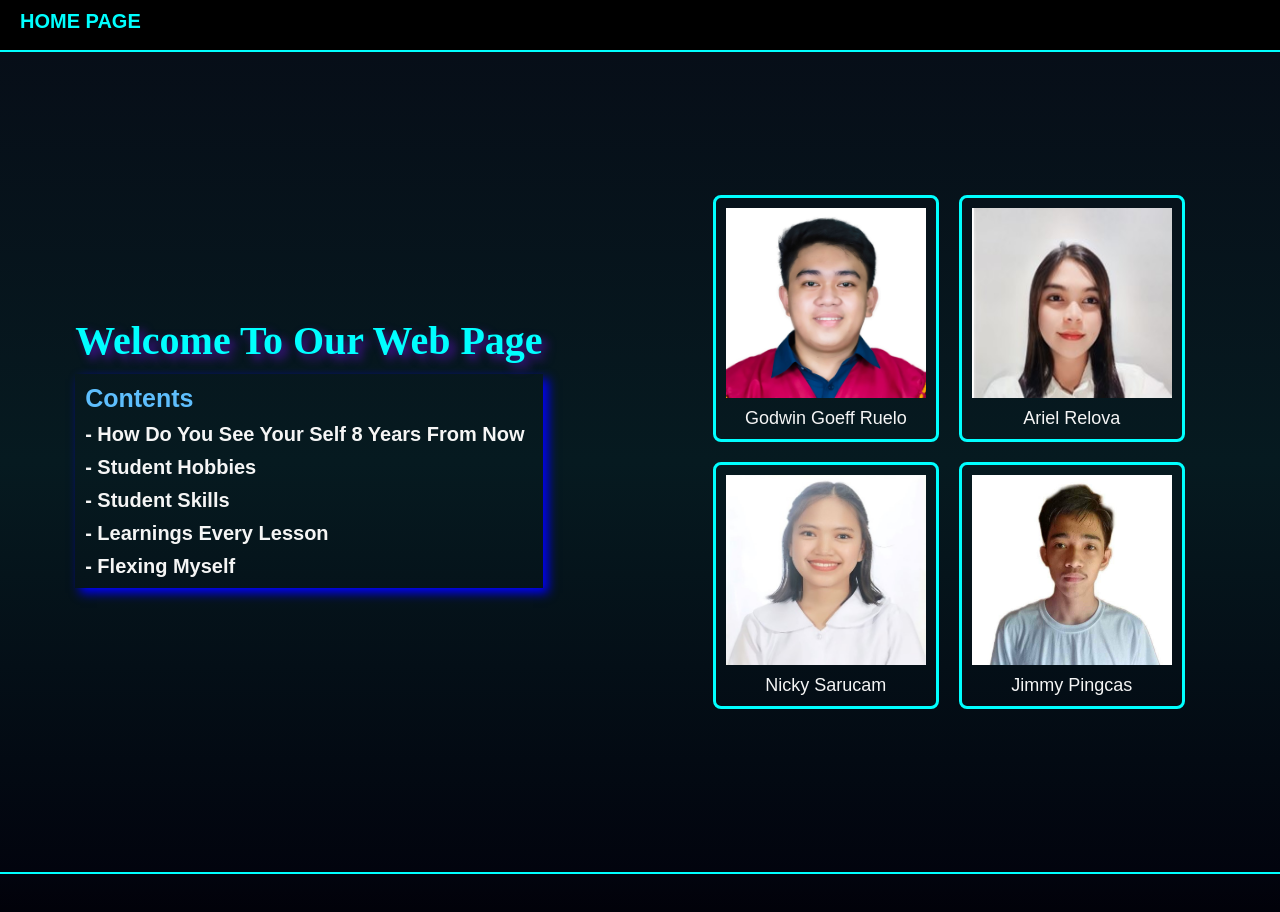
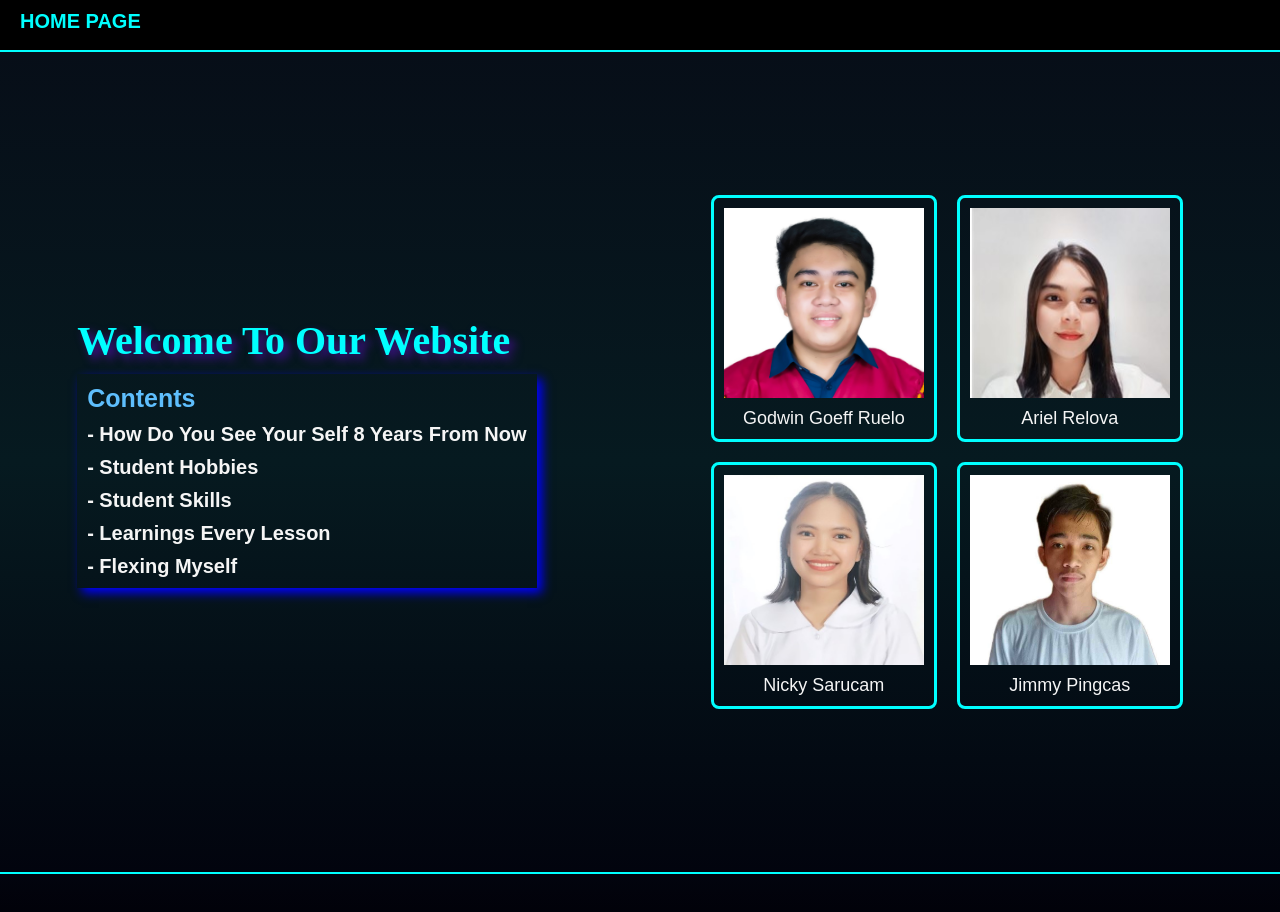
Before and after one commit to JimmyPingcas1/JimmyPingcas1.github.io, a plain HTML site: page index.html in a window 1280 px wide. Drawn offline with nearby package versions, Linux system fonts and the light colour scheme.

Commit message:
Update index.html

```diff
--- a/index.html
+++ b/index.html
@@ -16,7 +16,7 @@
     <main>
         <div class="content">
            <div class="text"> <!--introduction to web page-->
-               <h1> Welcome To Our Web Page</h1>
+               <h1> Welcome To Our Website</h1>
                <h2>Contents
                    <p>- How Do You See Your Self 8 Years From Now</p>
                    <p>- Student Hobbies</p>
```
